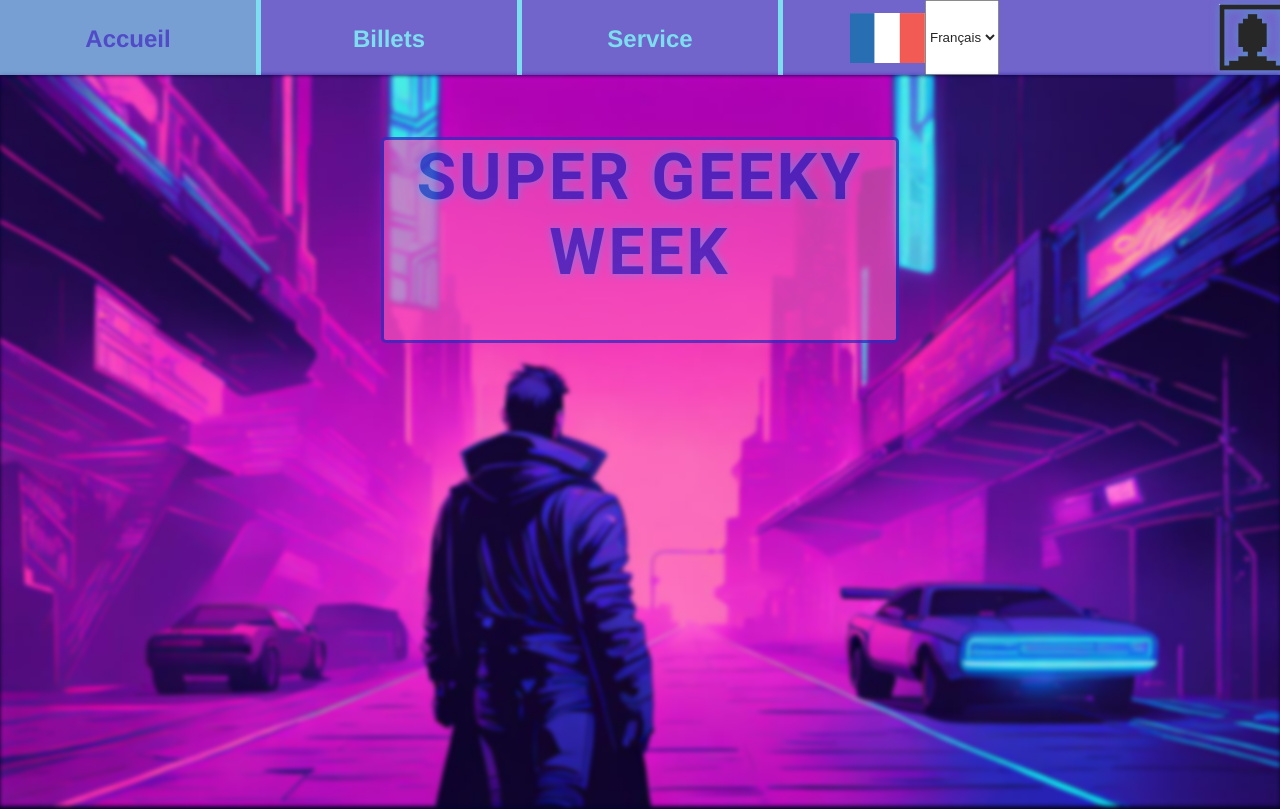
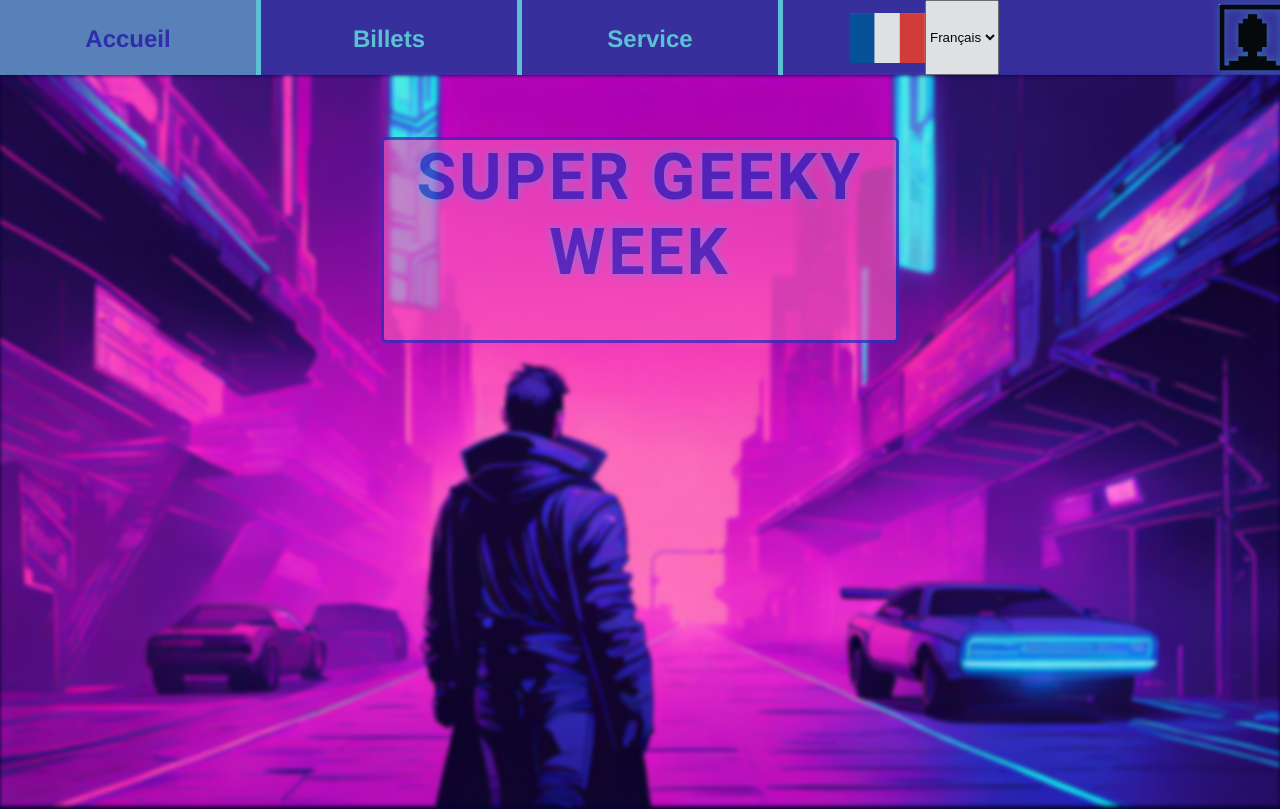
Before and after one commit to ProjetSuperGeekyWeek/Super_Geeky_Week, a Vue app: page / in a window 1280 px wide. Shown: the top 809 px of the page. Built offline with nearby package versions, Linux system fonts and the light colour scheme.

Commit message:
correctif

```diff
--- a/src/App.vue
+++ b/src/App.vue
@@ -71,6 +71,7 @@ export default {
 #nav-filler {
   display: block;
   height: 75px;
+  background-color: #2c3e50;
 }
 nav {
   background-color: rgba(60, 42, 185, 0.86);
```
